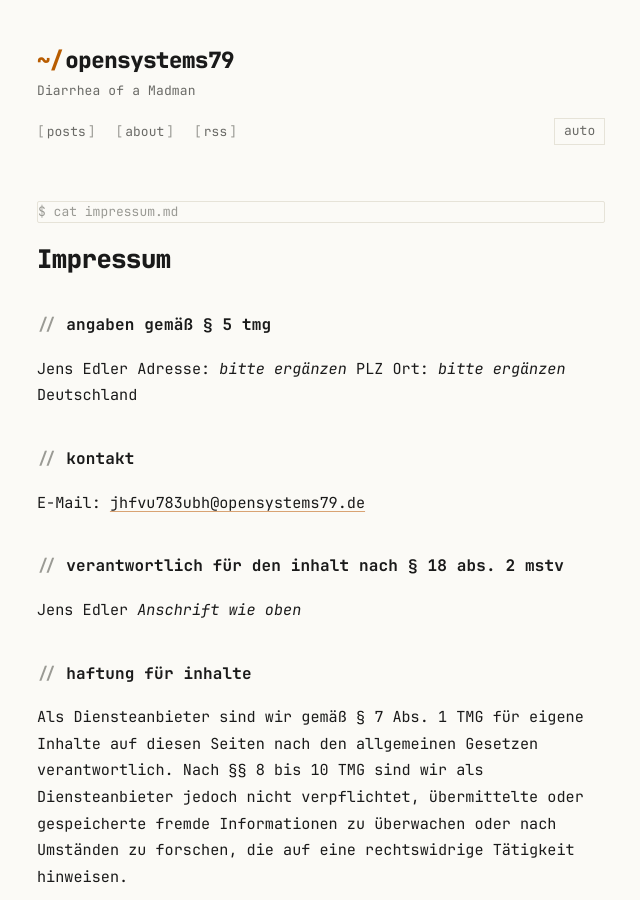
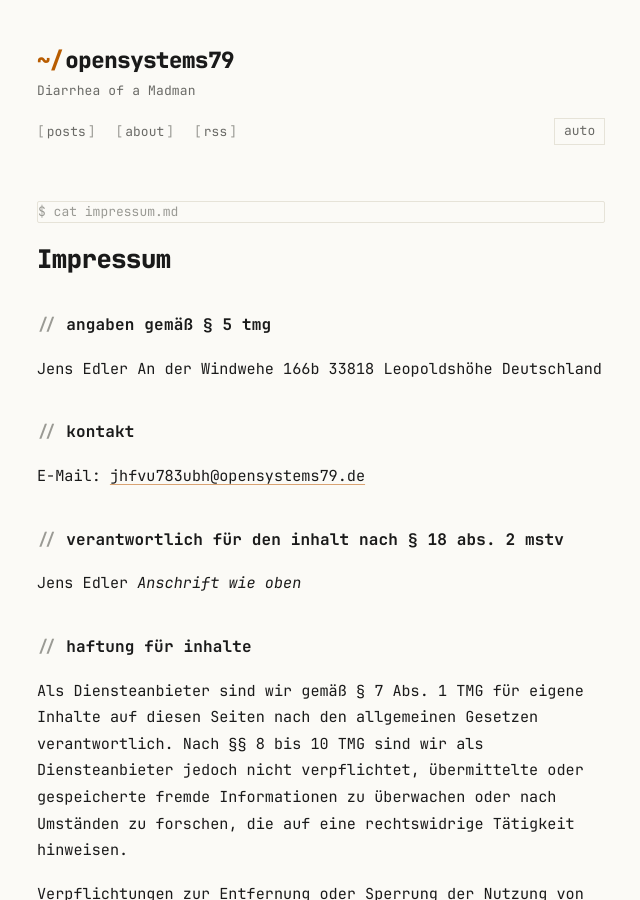
Before and after one commit to jensedler/opensystems79-website, a Jekyll site: the page built from impressum.md, in a window 1280 px wide and 900 px high. Shown: the whole window, without its empty margins (319-959 px from the left). Built offline with Jekyll 4.4.1, drawn with Linux system fonts in a browser that asks for light colours.

Commit message:
Update impressum.md

```diff
--- a/impressum.md
+++ b/impressum.md
@@ -7,8 +7,8 @@ permalink: /impressum/
 ## Angaben gemäß § 5 TMG
 
 Jens Edler
-Adresse: *bitte ergänzen*
-PLZ Ort: *bitte ergänzen*
+An der Windwehe 166b
+33818 Leopoldshöhe
 Deutschland
 
 ## Kontakt
```
